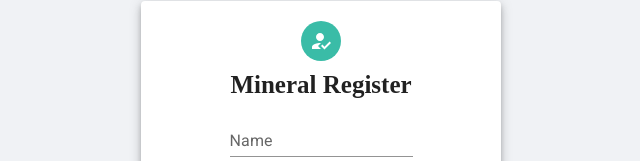
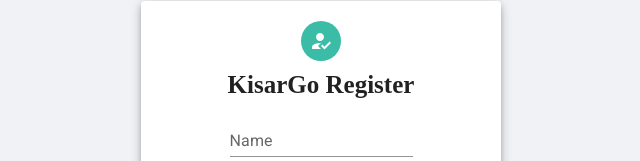
Before and after one commit to mohammedfaisal31/kisarmineral, a React (Create React App) app: page /register in a window 1280 px wide. Shown: the part 159-320 px from the top of the page, without its empty margins (319-959 px from the left). Built offline with nearby package versions, Linux system fonts and the light colour scheme; no server answers.

Commit message:
Typography update

```diff
--- a/src/components/Register.js
+++ b/src/components/Register.js
@@ -46,7 +46,7 @@ export default function Register(){
         <Paper elevation={5} style={paperStyle}>
             <Grid align="center" style={gridStyle}>
                 <Avatar style={keyStyle}><HowToRegIcon /></Avatar>
-                <p style={pStyle}>Mineral Register</p>
+                <p style={pStyle}>KisarGo Register</p>
             </Grid>
             <Alert style={{display:ifDisplayAlert}} severity="error">User already exists</Alert>
             <Formik initialValues={initialValues}
```
